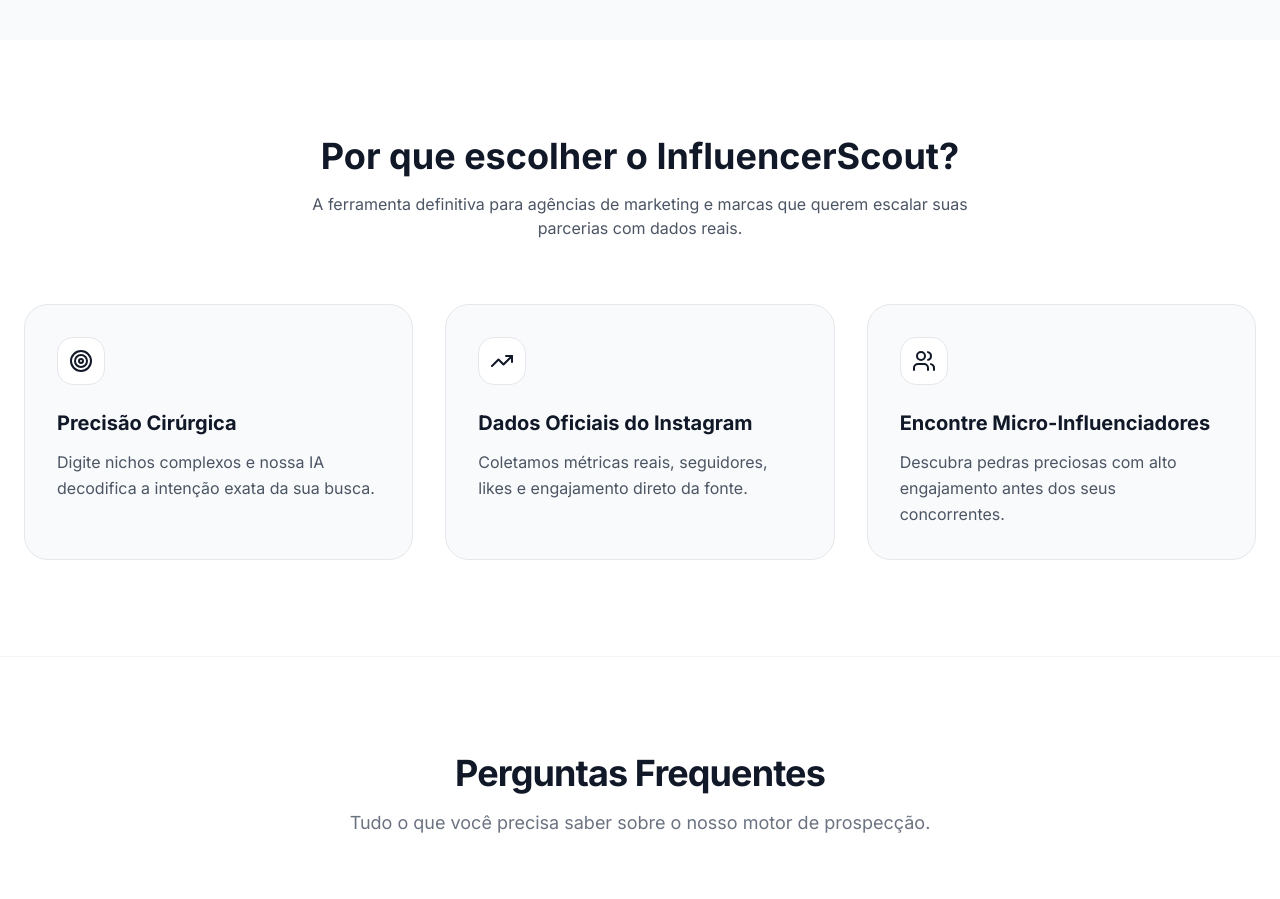
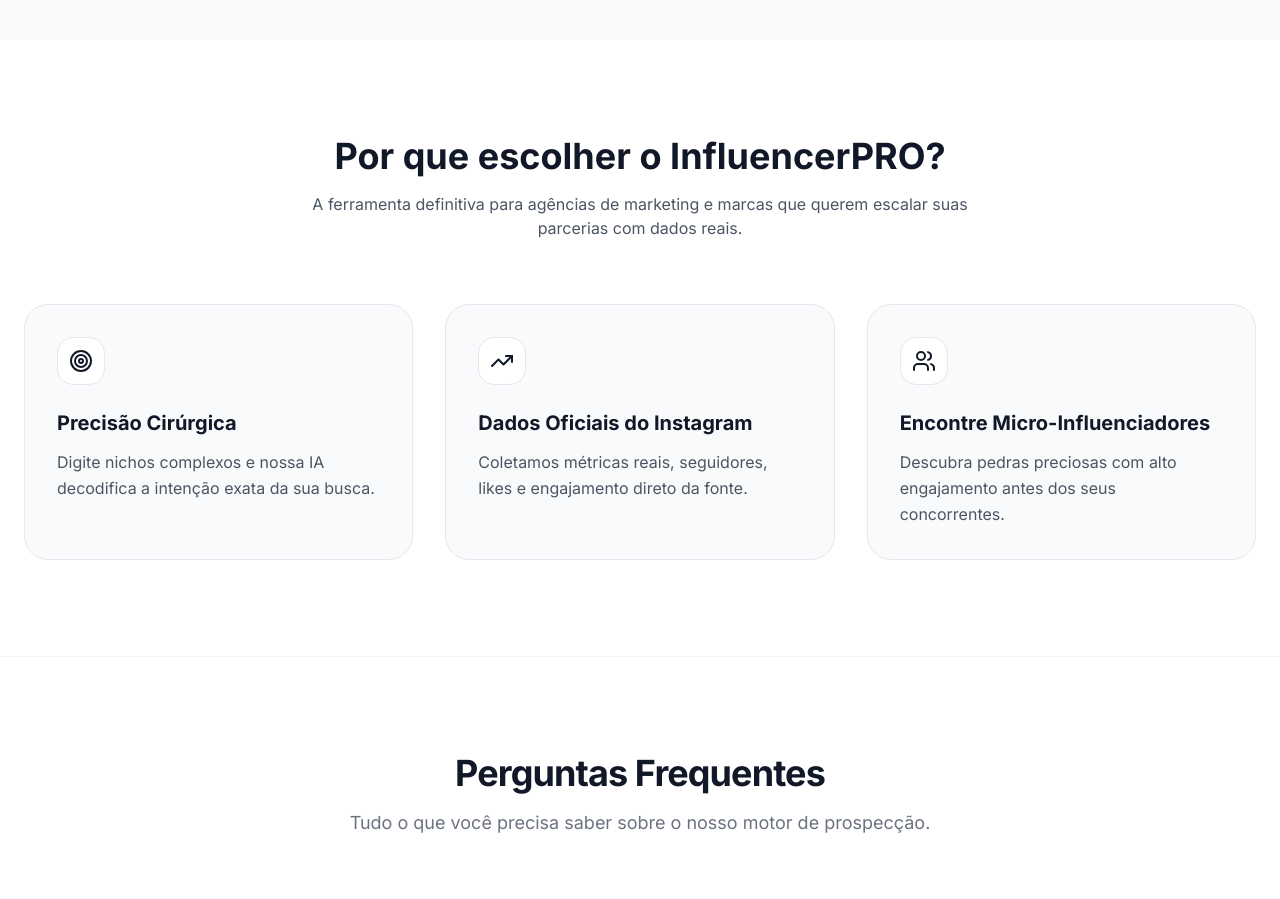
Before and after one commit to lzofseven/influencer-scout-ai, a React (Vite) app: page / in a window 1280 px wide. Shown: the part 980-1879 px from the top of the page. Built offline with nearby package versions, Linux system fonts and the light colour scheme; no server answers.

Commit message:
chore: Renomear todas referências de Influencer Scout para InfluencerPRO

```diff
--- a/index.html
+++ b/index.html
@@ -4,7 +4,7 @@
 <head>
   <meta charset="UTF-8" />
   <meta name="viewport" content="width=device-width, initial-scale=1.0" />
-  <title>Influencer Scout</title>
+  <title>InfluencerPRO</title>
   <script src="https://cdn.tailwindcss.com"></script>
   <link href="https://fonts.googleapis.com/css2?family=Inter:wght@300;400;500;600;700&display=swap" rel="stylesheet">
   <script>
--- a/src/pages/Admin.tsx
+++ b/src/pages/Admin.tsx
@@ -45,8 +45,8 @@
                             key={item.id}
                             onClick={() => setActiveMenu(item.id)}
                             className={`w-full flex items-center gap-3 px-3 py-2.5 rounded-lg text-sm transition-all ${activeMenu === item.id
-                                    ? 'bg-red-500/10 text-red-500 font-medium border border-red-500/20'
-                                    : 'text-gray-400 hover:bg-[#1A1A1A] hover:text-white'
+                                ? 'bg-red-500/10 text-red-500 font-medium border border-red-500/20'
+                                : 'text-gray-400 hover:bg-[#1A1A1A] hover:text-white'
                                 }`}
                         >
                             {item.icon}
@@ -74,7 +74,7 @@
                 <header className="flex justify-between items-center mb-10">
                     <div>
                         <h2 className="text-3xl font-bold tracking-tighter">Painel de Controle</h2>
-                        <p className="text-gray-400 text-sm mt-1">Sua visão onisciente do Influencer Scout.</p>
+                        <p className="text-gray-400 text-sm mt-1">Sua visão onisciente do InfluencerPRO.</p>
                     </div>
                     <div className="flex items-center gap-4">
                         <div className="px-3 py-1 bg-[#1A1A1A] border border-[#333] rounded-full flex items-center gap-2 text-xs font-mono text-gray-300">
--- a/src/pages/Dashboard.tsx
+++ b/src/pages/Dashboard.tsx
@@ -222,7 +222,7 @@
     const link = document.createElement('a');
     const url = URL.createObjectURL(blob);
     link.setAttribute('href', url);
-    link.setAttribute('download', `InfluencerScout_Report_${new Date().toISOString().split('T')[0]}.csv`);
+    link.setAttribute('download', `InfluencerPRO_Report_${new Date().toISOString().split('T')[0]}.csv`);
     link.style.visibility = 'hidden';
     document.body.appendChild(link);
     link.click();
@@ -235,7 +235,7 @@
       <header className="border-b border-gray-100 dark:border-[#1F1F1F] py-6 px-6 md:px-12 flex justify-between items-center sticky top-0 bg-white/95 dark:bg-[#0A0A0A]/95 backdrop-blur-sm z-50 opacity-0 animate-fade-in-up transition-colors duration-500">
         <div className="font-bold text-xl tracking-tight flex items-center gap-2">
           <Terminal size={20} className="dark:text-[#FAFAFA]" />
-          INFLUENCER SCOUT.
+          INFLUENCER PRO.
         </div>
         <div className="flex items-center gap-6">
           <div className="hidden md:flex items-center gap-3">
--- a/src/pages/LandingPage.tsx
+++ b/src/pages/LandingPage.tsx
@@ -202,7 +202,7 @@
             <section className="py-24 bg-white dark:bg-[#111] relative z-20">
                 <div className="max-w-7xl mx-auto px-6">
                     <div className="text-center mb-16">
-                        <h2 className="text-3xl lg:text-4xl font-bold text-gray-900 dark:text-white mb-4">Por que escolher o InfluencerScout?</h2>
+                        <h2 className="text-3xl lg:text-4xl font-bold text-gray-900 dark:text-white mb-4">Por que escolher o InfluencerPRO?</h2>
                         <p className="text-gray-600 dark:text-gray-400 max-w-2xl mx-auto">A ferramenta definitiva para agências de marketing e marcas que querem escalar suas parcerias com dados reais.</p>
                     </div>
 
```
